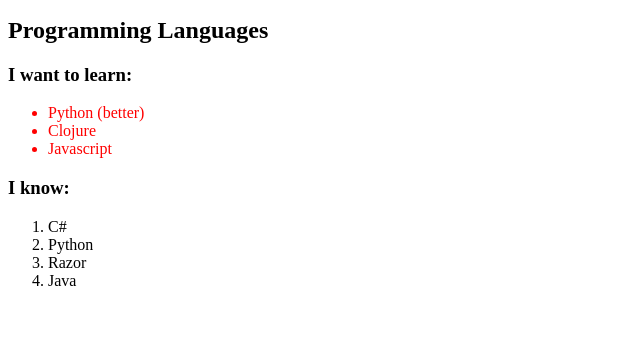
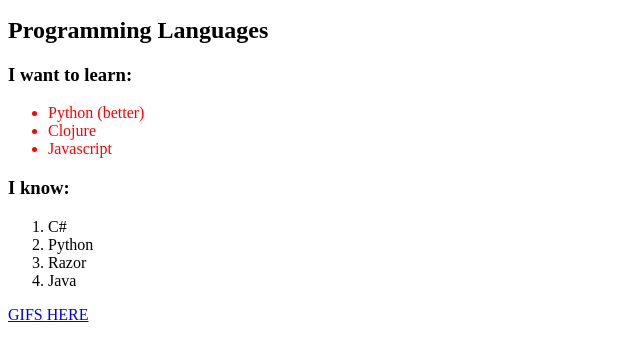
Before and after one commit to Glenn-Clarke/Glenn-Clarke.github.io, a plain HTML site: page index.html in a window 1280 px wide. Shown: the part 101-462 px from the top of the page, without its empty margins (0-640 px from the left). Drawn offline with Linux system fonts and the light colour scheme.

Commit message:
GIF page skeleton

```diff
--- a/index.html
+++ b/index.html
@@ -44,6 +44,6 @@
             Java
         </li>
     </ol>
-<link href="src/trending.html" content="GIFS HERE"/>
+    <a href="src/trending.html">GIFS HERE</a>
 </body>
 </html>
```
